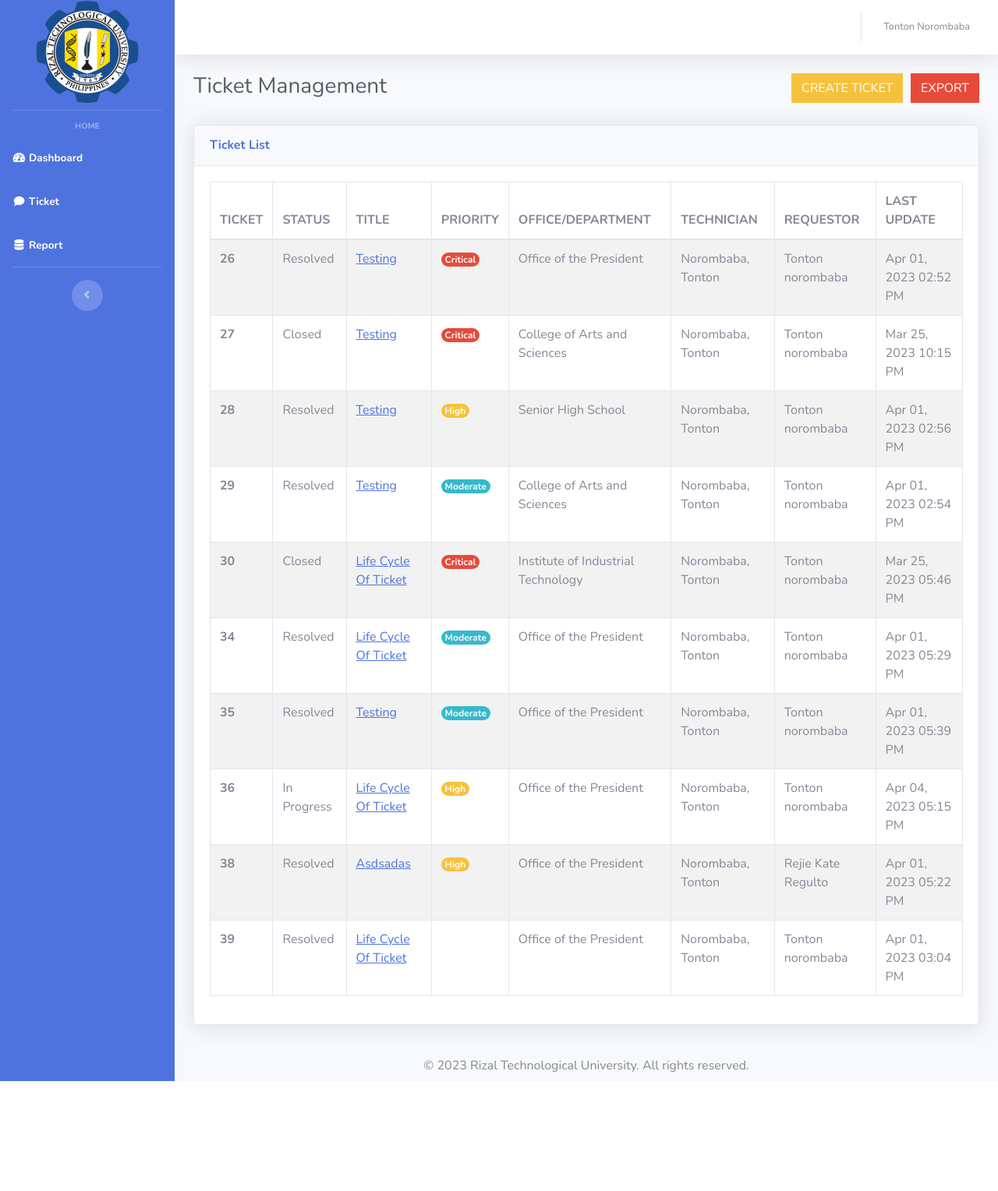
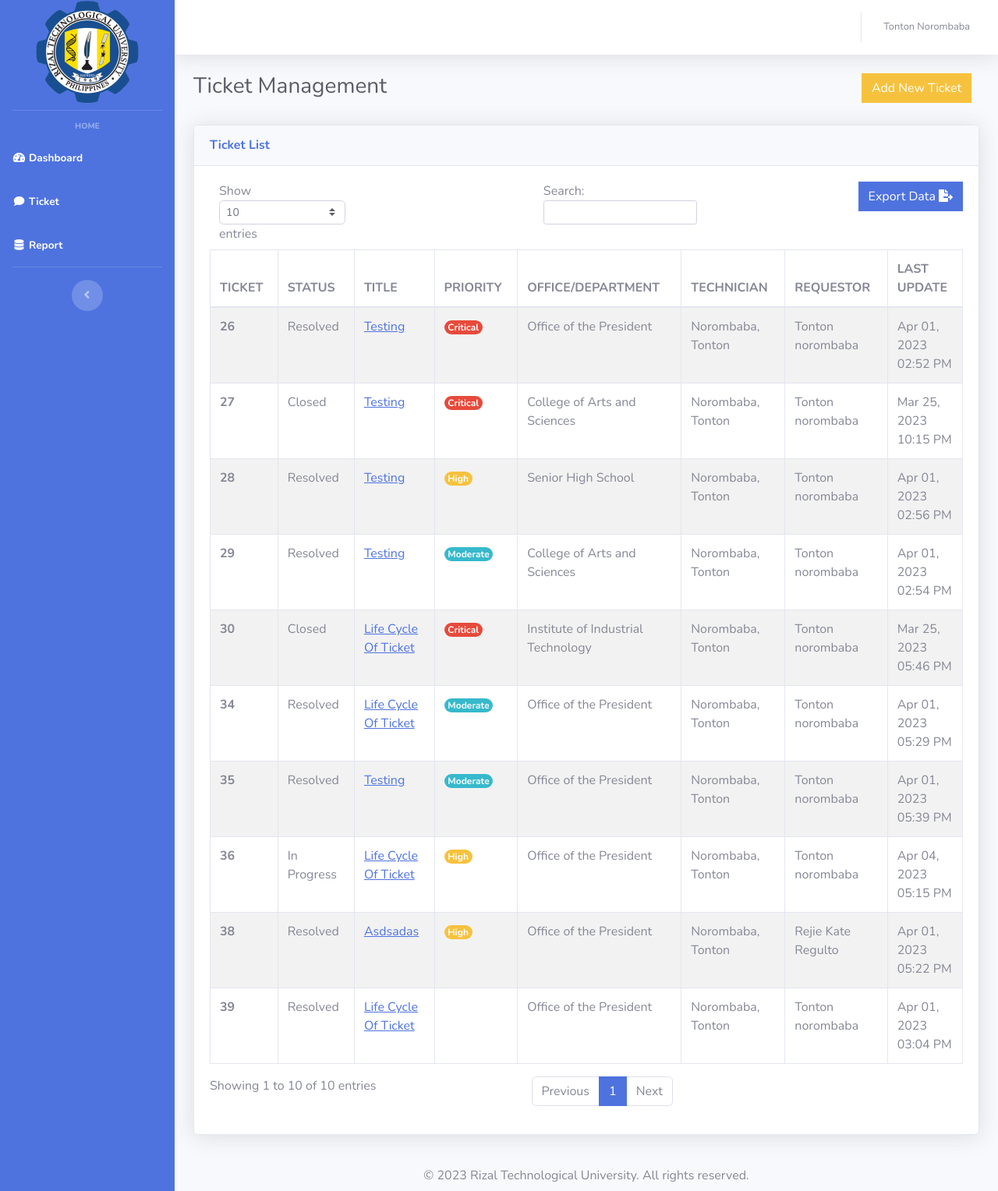
Before and after one commit to RTU-Rex/rtu-ticket-manage, a PHP site: page /ticket.php in a window 1280 px wide. Shown: the whole page at 78% size. Before the commit the page ends 1387 px from the top, so only its background shows below. Run offline with PHP 8.4, Linux system fonts and the light colour scheme; a user stored in the database is signed in; data comes from the database, SQL or seed files in the repository.

Commit message:
export data logo updated

```diff
--- a/ticket.php
+++ b/ticket.php
@@ -10,8 +10,8 @@ if (isset($_SESSION['id']) && isset($_SESSION['email'])) {
                 <div class="container-fluid">
                 <div class="row">
                     <div class="col"><h1 class="h3 mb-2 text-gray-800">Ticket Management</h1> </div>
-                    <div  class="col"><button style="float:right; " class="btn btn-danger" onClick="exportdata()"> EXPORT</button>
-                    <button style="float:right; margin-right: 2%" class="btn btn-warning" data-toggle="modal" data-target="#TicketModal" onClick="ViewCreateTicket()"> CREATE TICKET</button>
+                    <div  class="col">
+                    <button style="float:right; margin-right: 2%" class="btn btn-warning" data-toggle="modal" data-target="#TicketModal" onClick="ViewCreateTicket()"> Add New Ticket</button>
                 </div>
 
 
@@ -25,8 +25,10 @@ if (isset($_SESSION['id']) && isset($_SESSION['email'])) {
                         <div class="card-header py-3">
                             <h6 class="m-0 font-weight-bold text-primary">Ticket List</h6>
                         </div>
+
                         <div class="card-body">
                             <div id="divTable" class="table-responsive">
+                            <button class= "btn btn-primary" onClick="exportdata()" style='float:right;'> Export Data <i class='fas fa-file-export'></i></button>
                                 <table class="table table-bordered table-striped" id="dataTable1" width="100%" cellspacing="0">
                                     <thead>
                                         <tr>
@@ -383,8 +385,6 @@ if (isset($_SESSION['id']) && isset($_SESSION['email'])) {
                 }
             })
     }
-<<<<<<< HEAD
-=======
 
     function exportdata() {
         $.ajax({
@@ -474,7 +474,6 @@ if (isset($_SESSION['id']) && isset($_SESSION['email'])) {
 
 
 
->>>>>>> fe743d7351fa7d6dd26c94e29afec2985f490c76
     </script>
 
     <script src="./js/ticketManagement.js"></script>
```
